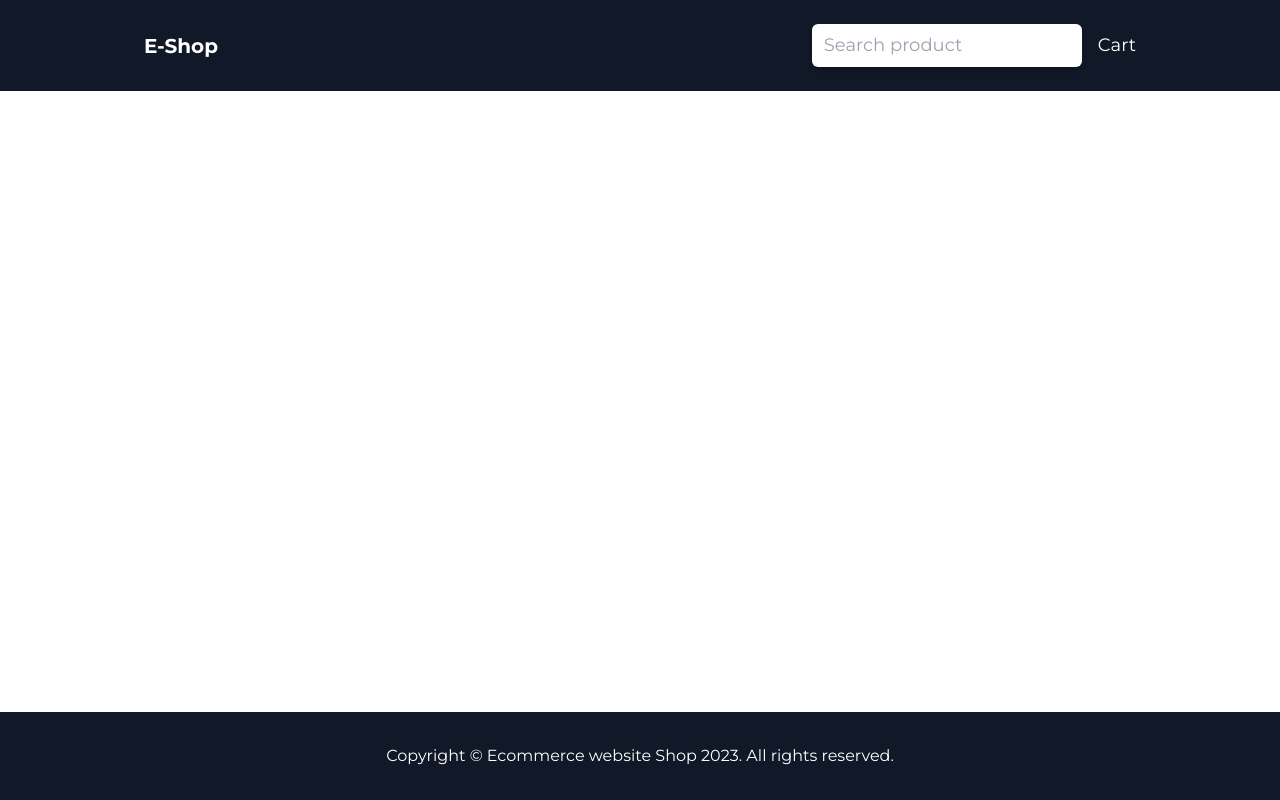
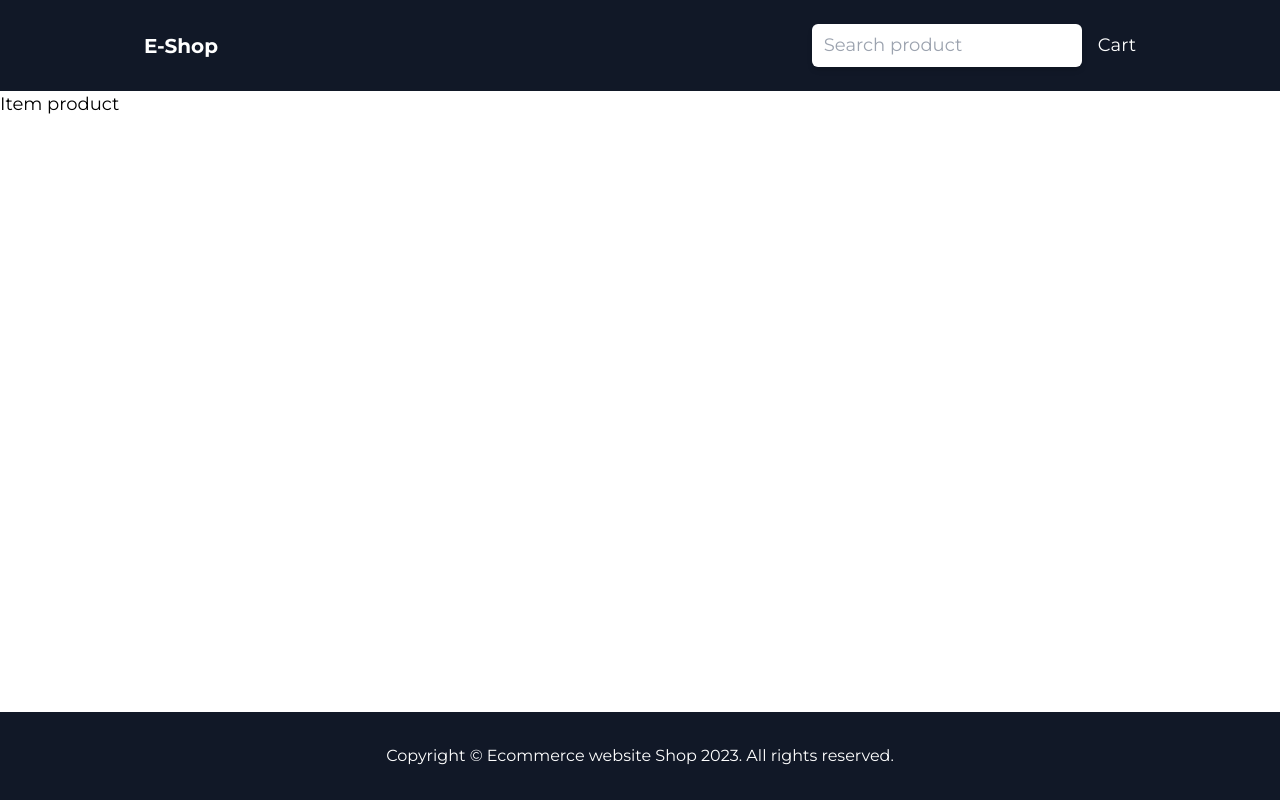
Before and after one commit to Grinch3214/e-commerce-front, a Vue app: page /#/product in a window 1280 px wide. Built offline with nearby package versions, Linux system fonts and the light colour scheme; no server answers.

Commit message:
create product item component

```diff
--- a/src/components/HomeProducts.vue
+++ /dev/null
@@ -1,11 +0,0 @@
-<template>
-	Home
-</template>
-
-<script>
-
-</script>
-
-<style scoped>
-
-</style>
--- /dev/null
+++ b/src/components/ProductItem.vue
@@ -0,0 +1,7 @@
+<template>
+	Item product
+</template>
+
+<script setup>
+
+</script>
--- a/src/router/index.js
+++ b/src/router/index.js
@@ -1,11 +1,17 @@
 import { createRouter, createWebHashHistory } from 'vue-router'
 import ProductsView from '../views/ProductsView.vue'
+import ProductItem from '../components/ProductItem.vue'
 
 const routes = [
 	{
 		path: '/',
 		name: 'ProductsView',
 		component: ProductsView
+	},
+	{
+		path: '/product/',
+		name: 'ProductItem',
+		component: ProductItem
 	}
 ]
 
```
